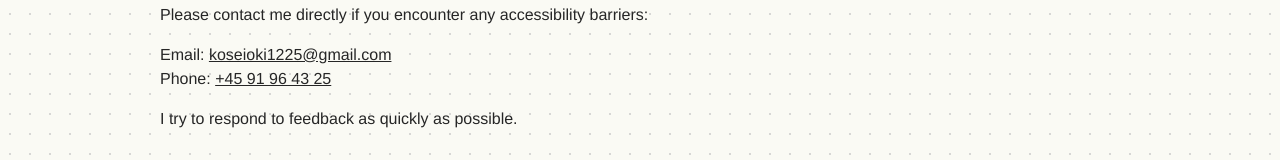
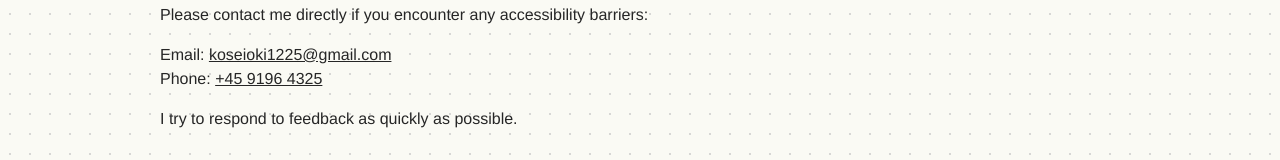
Before and after one commit to Koseioki/koseioki, a React (Vite) app: page /accessibility in a window 1280 px wide. Shown: the part 1196-1356 px from the top of the page. Built offline with nearby package versions, Linux system fonts and the light colour scheme.

Commit message:
Update Accessibility.jsx

```diff
--- a/src/Accessibility.jsx
+++ b/src/Accessibility.jsx
@@ -45,7 +45,7 @@ I built and manage this website with universal design in mind from the beginning
         <p className="paragraph">Please contact me directly if you encounter any accessibility barriers:</p>
         <ul>
           <li>Email: <a className="plain-link" href="mailto:koseioki1225@gmail.com">koseioki1225@gmail.com</a></li>
-          <li>Phone: <a className="plain-link" href="tel:+4591964325">+45 91 96 43 25</a></li>
+          <li>Phone: <a className="plain-link" href="tel:+4591964325">+45 9196 4325</a></li>
         </ul>
         <p className="paragraph">I try to respond to feedback as quickly as possible.</p>
       </main>
```
